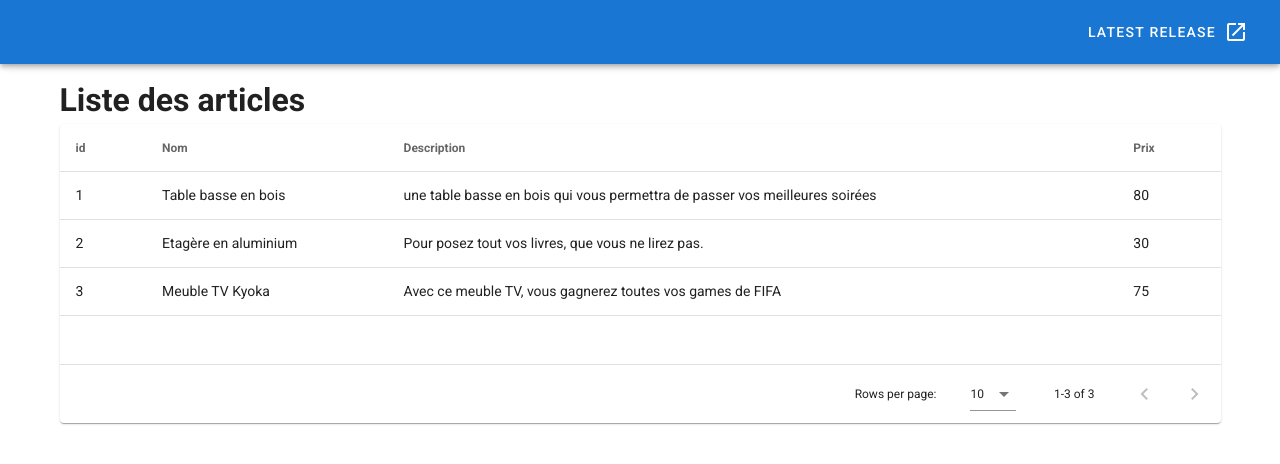
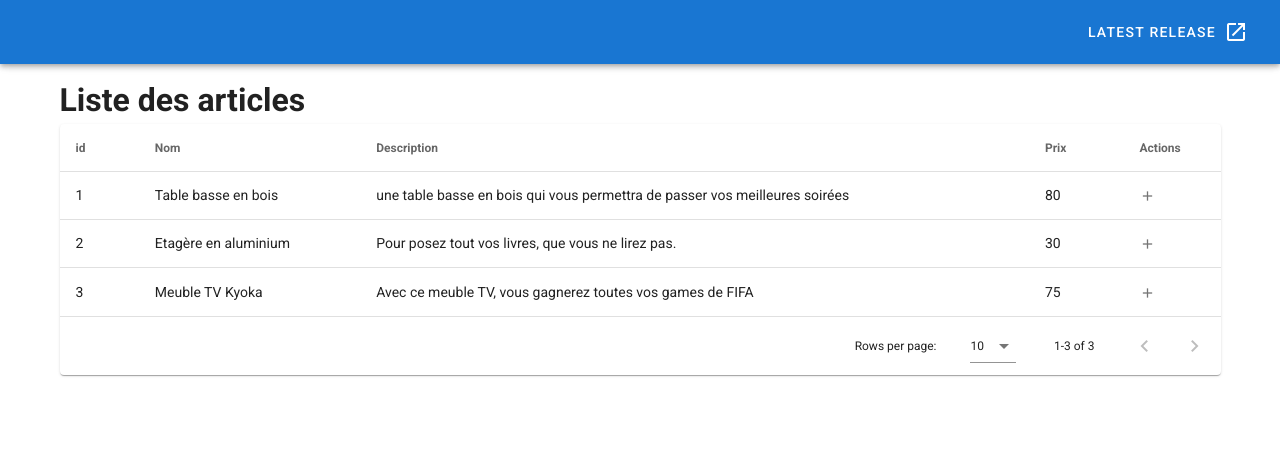
Before and after one commit to YoMarguerite/VueJsLocalShop, a Vue app: page / in a window 1280 px wide. Shown: the top 464 px of the page. Built offline with nearby package versions, Linux system fonts and the light colour scheme.

Commit message:
new feature : add item to cart

```diff
--- /dev/null
+++ b/src/assets/data/panier.json
@@ -0,0 +1,6 @@
+{
+    "panier":{
+        "user":{},
+        "articles": []
+    }
+}
--- a/src/components/Article.vue
+++ b/src/components/Article.vue
@@ -9,20 +9,32 @@
       :search="search"
       :custom-filter="filterOnlyCapsText"
     >
-      <template v-slot:top>
-      </template>
-      <template v-slot:body.append>
-        <tr>
-          <td></td>
-          <td colspan="4"></td>
-        </tr>
-      </template>
+       <template v-slot:item.actions="{ item }">
+      <v-icon
+        small
+        class="mr-2"
+        @click="addItem(item)"
+      >
+        mdi-plus
+      </v-icon>
+    </template>
+    <template v-slot:no-data>
+      <v-btn
+        color="primary"
+        @click="initialize"
+      >
+        Reset
+      </v-btn>
+    </template>
+
     </v-data-table>
   </v-container>
 </template>
 
 <script>
 import json from '../assets/data/articles.json'
+import panier from '../assets/data/panier.json'
+
 export default {
   name: "Article",
 
@@ -35,8 +47,15 @@ export default {
         { text: "id", value: "id" },
         { text: "Nom", value: "name" },
         { text: "Description", value: "description" },
-        { text: "Prix", value: "price" }
+        { text: "Prix", value: "price" },
+        { text: 'Actions', value: 'actions', sortable: false }
       ]
+    }
+  },
+  methods: {
+    addItem (item) {
+      panier.panier.articles.push(item);
+      console.log(panier.panier.articles);
     }
   }
 };
```
